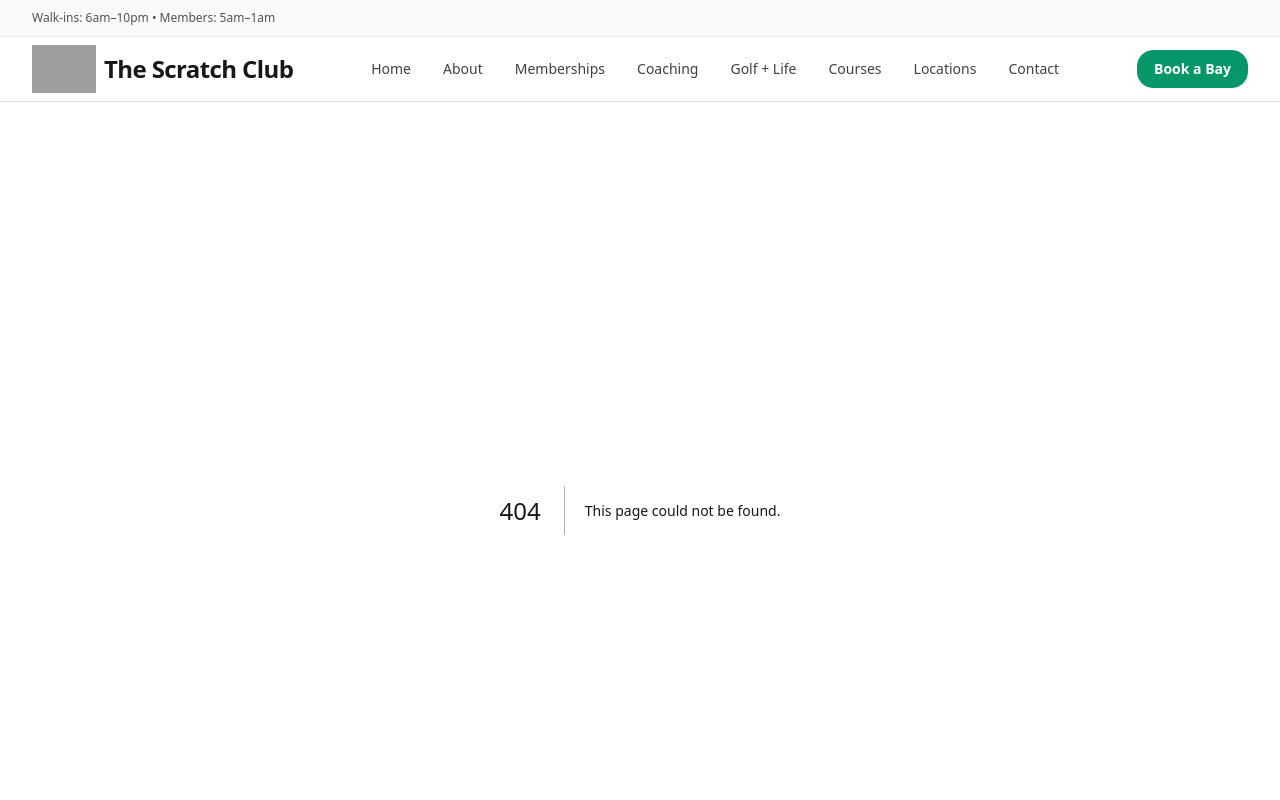
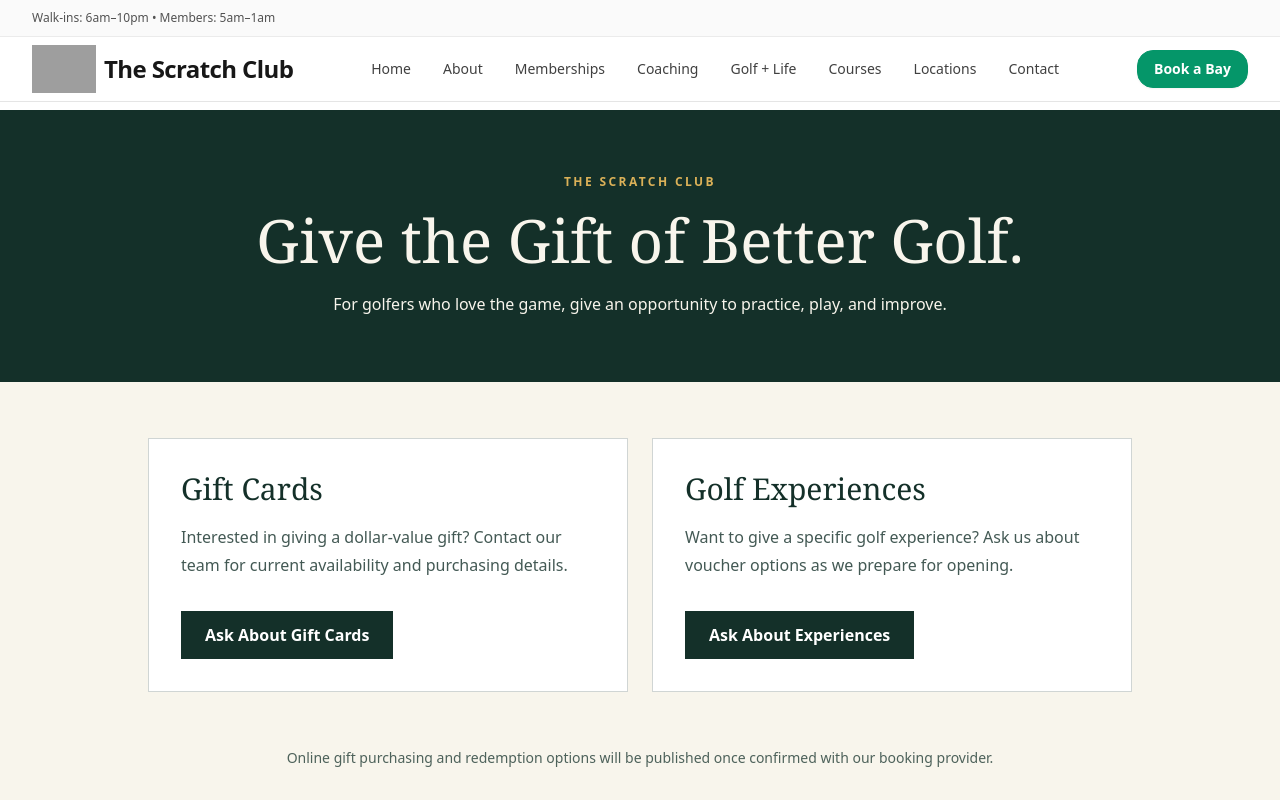
Before and after one commit to piersonshawn99/thescratchclub, a Next.js app: page /gift-cards in a window 1280 px wide. Before the commit this address had no page. Shown: the top 800 px of the page. Built offline with nearby package versions, Linux system fonts and the light colour scheme; grey boxes are pictures that could not be loaded.

Commit message:
feat: introduce launch membership and gift inquiry experience

```diff
--- /dev/null
+++ b/app/gift-cards/page.tsx
@@ -0,0 +1,31 @@
+import type { Metadata } from "next";
+import Link from "next/link";
+
+export const metadata: Metadata = {
+  title: "Gift Cards & Golf Experiences | The Scratch Club",
+  description: "Give the gift of better golf with The Scratch Club. Ask about gift cards and golf experiences.",
+};
+export default function GiftCardsPage() {
+  return (
+    <div className="min-h-screen bg-[#F8F5EC] text-[#143029]">
+      <section className="bg-[#143029] px-5 py-16 text-center text-[#F8F5EC]">
+        <p className="text-xs font-semibold uppercase tracking-[0.2em] text-[#DBB158]">The Scratch Club</p>
+        <h1 className="mt-5 font-serif text-4xl sm:text-6xl">Give the Gift of Better Golf.</h1>
+        <p className="mx-auto mt-5 max-w-2xl leading-7">For golfers who love the game, give an opportunity to practice, play, and improve.</p>
+      </section>
+      <section className="mx-auto grid max-w-5xl gap-6 px-5 py-14 md:grid-cols-2" aria-label="Gift options">
+        <article className="border border-[#143029]/20 bg-white p-8">
+          <h2 className="font-serif text-3xl">Gift Cards</h2>
+          <p className="mt-4 leading-7 text-[#143029]/80">Interested in giving a dollar-value gift? Contact our team for current availability and purchasing details.</p>
+          <Link href="/contact?interest=gift-card" className="mt-8 inline-block bg-[#143029] px-6 py-3 font-semibold text-white hover:bg-[#285247]">Ask About Gift Cards</Link>
+        </article>
+        <article className="border border-[#143029]/20 bg-white p-8">
+          <h2 className="font-serif text-3xl">Golf Experiences</h2>
+          <p className="mt-4 leading-7 text-[#143029]/80">Want to give a specific golf experience? Ask us about voucher options as we prepare for opening.</p>
+          <Link href="/contact?interest=golf-voucher" className="mt-8 inline-block bg-[#143029] px-6 py-3 font-semibold text-white hover:bg-[#285247]">Ask About Experiences</Link>
+        </article>
+      </section>
+      <p className="mx-auto max-w-3xl px-5 pb-16 text-center text-sm text-[#143029]/75">Online gift purchasing and redemption options will be published once confirmed with our booking provider.</p>
+    </div>
+  );
+}
```
